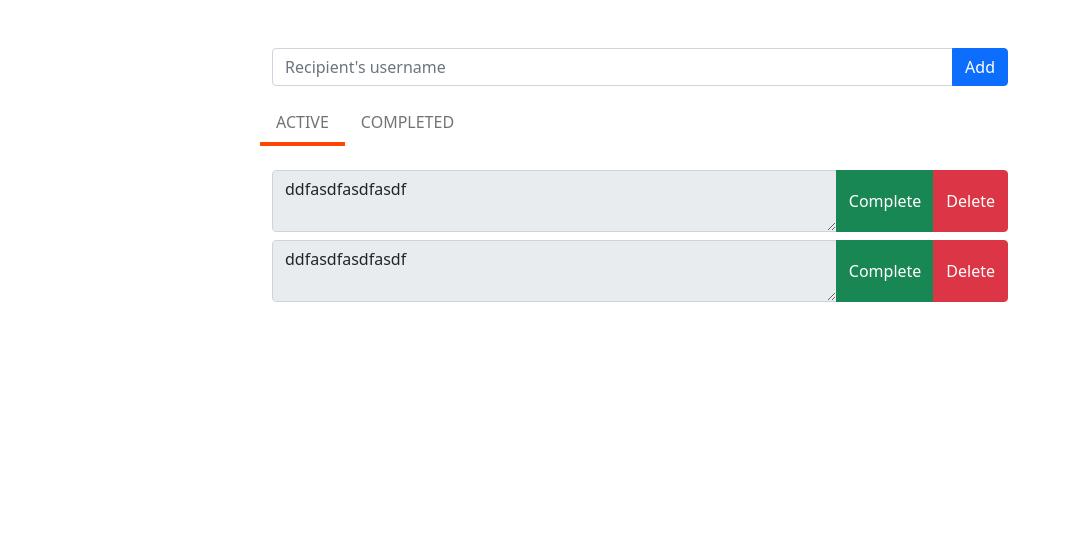
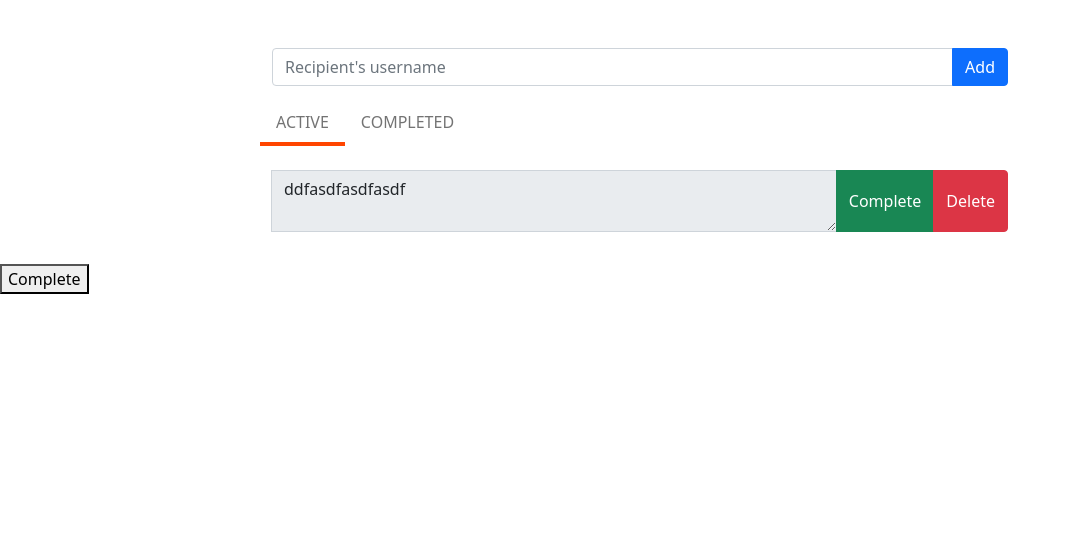
Before and after one commit to danialabubakar91/django_todo, a Django app: template todo/templates/todo/currenttodos.html in a window 1280 px wide. Shown: the part 64-606 px from the top of the page, without its empty margins (0-1071 px from the left). Run offline with Django 4.2, Linux system fonts and the light colour scheme; the template is opened without the code that fills it, so the values that code supplies are empty.

Commit message:
Completed display current active todos

```diff
--- a/todo/templates/todo/currenttodos.html
+++ b/todo/templates/todo/currenttodos.html
@@ -24,16 +24,14 @@
     </div>
     <div class="row justify-content-center mb-4">
         <div class="col-8" id="todoItems">
-            <div class="input-group mb-2">
-                <textarea class="form-control" readonly>ddfasdfasdfasdf</textarea>
-                <button class="btn btn-success" type="button">Complete</button>
-                <button class="btn btn-danger" type="button">Delete</button>
-            </div>
-            <div class="input-group mb-2">
-                <textarea class="form-control" readonly>ddfasdfasdfasdf</textarea>
-                <button class="btn btn-success" type="button">Complete</button>
-                <button class="btn btn-danger" type="button">Delete</button>
-            </div>
+            <form method="POST" action="/todo/20/complete">
+                <div class="input-group mb-2">
+                    {% csrf_token %}
+                    <textarea class="form-control" readonly>ddfasdfasdfasdf</textarea>
+                    <button class="btn btn-success" type="submit">Complete</button>
+                    <button class="btn btn-danger" type="submit">Delete</button>
+                </div>
+            </form>
         </div>
     </div>
 </main>
@@ -52,8 +50,12 @@
         </li>
     {% endfor %}
 </ul> -->
+<form method="POST" action="/todo/19/complete">
+    {% csrf_token %}
+    <button type="submit">Complete</button>
+</form>
 
-<p id="mydata" style="display:none">{{ currenttodos|json_script:"currenttodos" }}</p>
+<p id="currentTodoData" style="display:none">{{ currenttodos|json_script:"currenttodos" }}</p>
 <a id="completedTodosUrl" href="{% url 'completedtodos' %}" style="display:none"></a>
 
 
```
Also changed, not shown: todo/static/todo/todo.js (+26 -63 lines), db.sqlite3.
